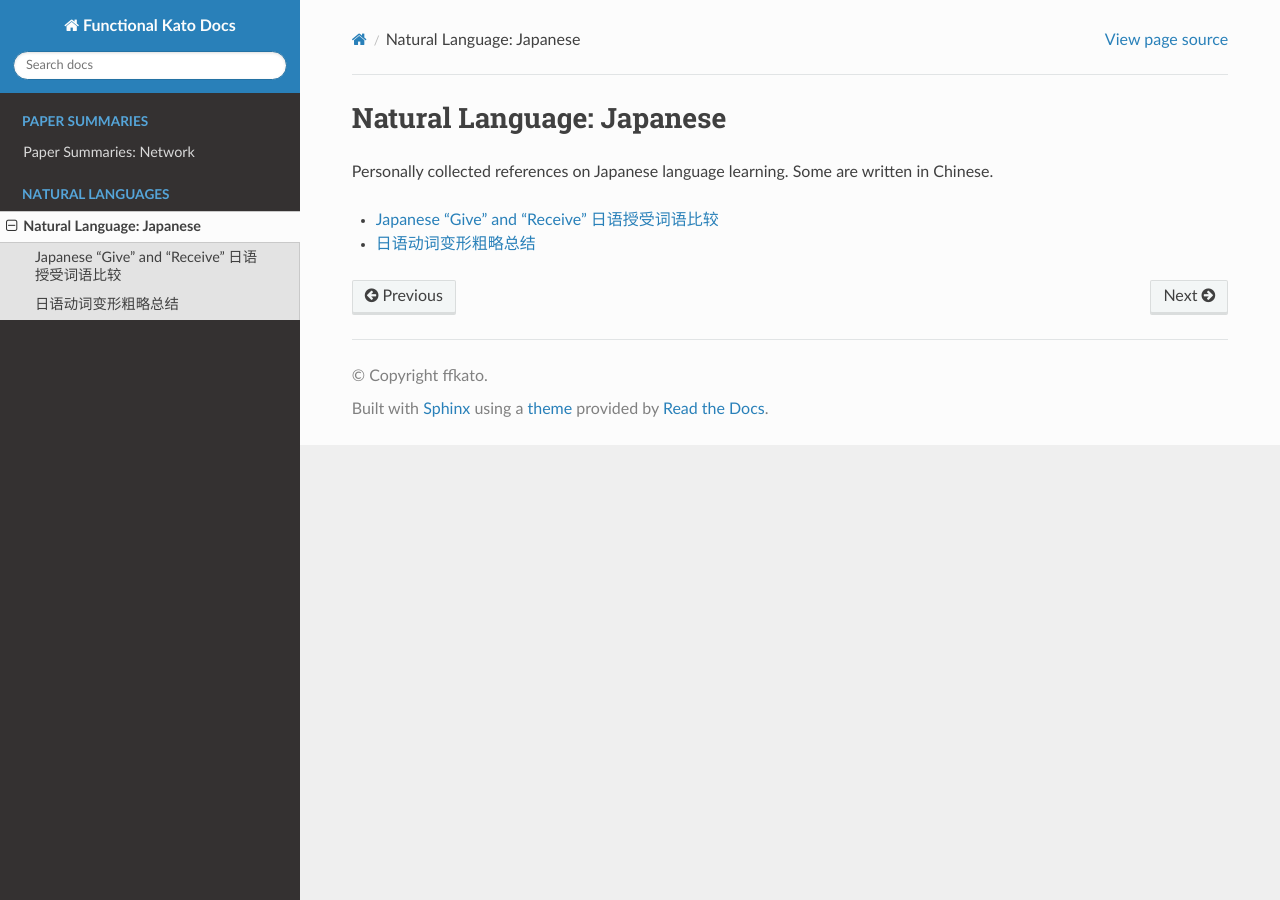
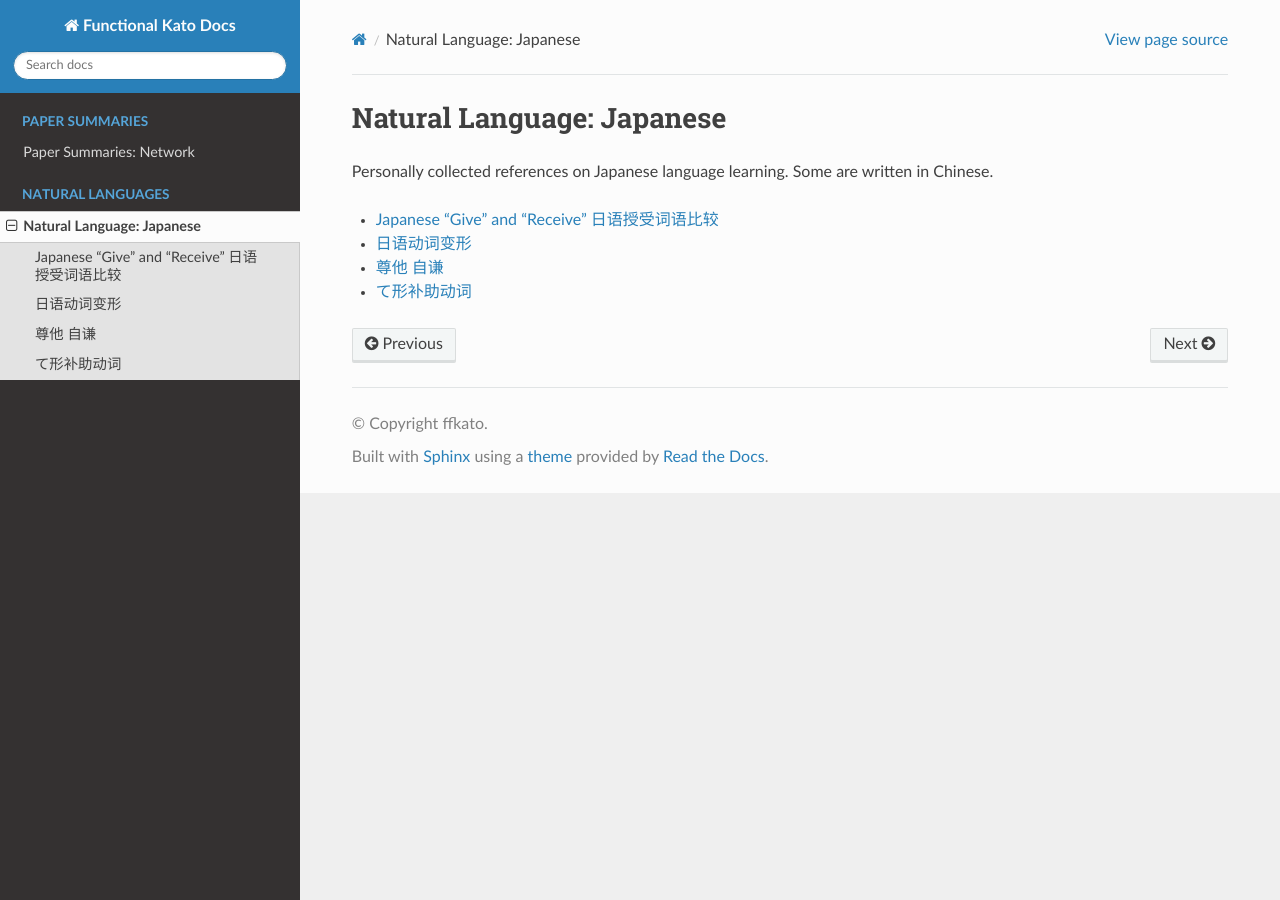
Before and after one commit to ffkato/docs, a Sphinx documentation site: the page built from docs/source/index_nl_jp.rst, in a window 1280 px wide. Built offline with Sphinx 7.4.7 and the Read the Docs theme 2.0.0, drawn with Linux system fonts in a browser that asks for light colours; some of the changed lines change nothing that is shown.

Commit message:
nljp: change forms; add keigo/kenjyougo; add te

```diff
--- a/docs/source/docs/natural-language/nihongo/Japanese-Verb-Forms.md
+++ b/docs/source/docs/natural-language/nihongo/Japanese-Verb-Forms.md
@@ -1,4 +1,4 @@
-# 日语动词变形粗略总结
+# 日语动词变形
 
 粗略介绍活用形，变化型，助动词等多个语法点
 
--- /dev/null
+++ b/docs/source/docs/natural-language/nihongo/Japanese-keigo-kenjyougo.md
@@ -0,0 +1,148 @@
+# 尊他 自谦
+
+敬语粗略分类
+
+1. 尊他语
+2. 自谦语
+3. 礼貌语 （使用 です ます 表示敬意）
+
+尊他语尊敬程度最高是有不规则尊他形的动词的不规则尊他形。
+
+名词，形容词用 ご 或者 お 表达敬意
+
+* ご 汉语语源
+* お 日语语源
+
+只能直接记忆
+
+## 尊他语
+
+抬高描述对象身份地位表示敬意
+
+不规则
+
+* いらっしゃる
+  * いる
+  * 行く
+  * 来る
+* なさる
+  * する
+* 召し上がる
+  * 食べる
+  * 飲む
+* あがる
+  * 食べる
+  * 飲む
+* おっしゃる
+  * 言う
+* ご覧になる
+  * 見る
+* くださる
+  * くれる
+* ご存じだ
+  * 知っている
+* お亡くなりになる
+  * 死ぬ
+
+です
+
+* でいらっしゃいます
+
+ある
+
+* ございます
+
+お/ご \+ 连用形 \+ になる
+
+* 不能用
+  * 来る
+  * する
+  * 二类动词去掉 ます 后只有一个音节不能使用
+    * 如：いる、着る、見る
+  * 如果有不规则尊敬语动词不能使用
+* 原则上汉语语源词前用ご
+* 与被动形一样，但不变化助词等
+* 敬语助动词，尊敬程度比较低的尊他语
+* 例：お客様はもうお帰りになりました。
+  * `お世話になります。`不是尊敬语
+
+还有别的尊敬语，这里省略。
+
+礼貌级别
+
+* 不规则 > お になる > 被动形
+
+## 自谦语
+
+降低说话者身份表达敬意
+
+不规则
+
+* 参る
+  * 行く
+  * 来る
+* おる
+  * いる
+  * (ています→ております)
+* 存じている ／ 存じる
+  * 知っている
+  * 思う
+  * 另：`存じ上げる`
+* いただく
+  * もらう
+  * 食べる
+  * 飲む
+* 差し上げる
+  * あげる
+* 伺う（うかがう）
+  * 訪ねる・尋ねる
+  * 聞く
+  * 行く
+  * 来る
+  * 訪問する
+* 申す
+  * 言う
+  * `申し上げる` 自谦程度更高
+* 拝見する
+  * 見る
+* 拝借する
+  * 借りる
+* お目にかかる
+  * 会う
+* いたす
+  * する
+* 承る（うけたまわる）
+  * 受ける
+  * 聞く
+
+です
+
+* でございます
+* 严格意义上不是自谦语，只是更加礼貌的表达方式
+* 较“古老”的语法，不应滥用
+
+お/ご \+ 连用形 \+ する/いたす
+
+* 不能用
+  * 来る
+  * する
+  * 二类动词去掉 ます 后只有一个音节不能使用
+    * 如：いる、着る、見る
+  * 如果有不规则尊敬语动词不能使用
+* 原则上汉语语源词前用ご
+
+还有别的自谦语，这里省略。
+
+礼貌级别
+
+* 不规则 > お いたす > お する
+
+## References
+
+* [㋑ 「お…する［します］」「お…申し上げる」などの形で、間に動詞連用形、漢語サ変動詞語幹、形容（動）詞などが入る。 - 広辞苑無料検索 明鏡国語辞典](https://sakura-paris.org/dict/%E6%98%8E%E9%8F%A1%E5%9B%BD%E8%AA%9E%E8%BE%9E%E5%85%B8/content/744_888)
+* [【Ｎ３文法】お／ご～になる／になります | 毎日のんびり日本語教師](https://nihongonosensei.net/?p=20362)
+* [【Ｎ３文法】お／ご～する／します／致す／致します | 毎日のんびり日本語教師](https://nihongonosensei.net/?p=20372)
+* [日本語 文法 48回コース](http://www.coelang.tufs.ac.jp/mt/ja/gmod/courses/c02/lesson48/step2/explanation/092.html)
+* [49課教案　「尊敬語」　お～になる／ください　特別尊敬  |  日本語教師のN1et](https://jn1et.com/kyouan49/)
+* [50課教案　「謙譲語」　お～します　ご3gVします　特別謙譲　丁寧語  |  日本語教師のN1et](https://jn1et.com/kyouan50/)
+* [敬語の基本　～正しい敬語の使い方～｜インターネット受験－敬語力検定](https://www.keigoryoku.com/keigo/)
--- /dev/null
+++ b/docs/source/docs/natural-language/nihongo/Japanese-te-Auxiliary.md
@@ -0,0 +1,202 @@
+# て形补助动词
+
+日语中て形有一些很常用的[补助动词](https://zh.wikipedia.org/zh-hans/%E6%97%A5%E8%AF%AD%E8%AF%AD%E6%B3%95#%E5%8A%A9%E5%8A%A8%E8%AF%8D)
+
+## ていく
+
+て形 \+ いく
+
+### 做某事，然后离开
+
+空间
+
+例
+
+* ご飯を食べていく
+  * 吃完走
+* 仕事に、本を買っていく
+  * 买了书去工作
+
+### 做某事，在做之前其方向远离主语当前位置
+
+空间
+
+例
+
+* 遠くへ離れていく
+  * 向远方离去
+  * 在"离开"瞬间性动词发生之前，方向远离
+* 昨日家へ、自転車に乗っていった
+  * （说话者在学校）昨天骑了自行车回家
+
+### 状态或行为从现在持续到将来
+
+时间
+
+例
+
+* 勉強を続けていく
+  * 继续学习
+* 色が変わっていく
+  * 颜色在变化
+
+## てくる
+
+て形 \+ くる
+
+### 做某事，然后到说话者的位置
+
+常译为"去去就来”
+
+例
+
+* 本をかってきました
+  * 买了书过来（在到达当前位置之前买了书）
+  * 注：根据上下文，也可翻译为："刚去买了书回来"
+* ちょっと食べ物をかってきます
+  * 很快去买点吃的回来
+  * 注：可表示非说话位置的出发点，但`ちょっと`存在的话多表示"去去就来"，强调离开时间短暂
+
+### 做某事的方向朝向说话者的位置
+
+例
+
+* ここに歩いてきました
+  * 我走过来的
+* 彼はにこにこしながら私に近づいてきた
+  * 他笑着走了过来
+
+### 状态或行为从过去持续到现在
+
+过去某个时间点到现在的发展变化
+
+常用过去式
+
+例
+
+* 四年前から日本語を勉強してきた
+  * 从四年前就开始学习日语到现在
+* この習俗が続いてきた
+  * 这个习俗延续至今
+
+## てある
+
+て形 \+ ある
+
+### 目的性动作的结果的状态
+
+**他动词**
+
+* 强调动作有目的或原因
+* 只能用他动词，和`ている`比较，强调动作的主语本身没有改变
+* 因此不经常接续会改变主语本身的他动词（如`着る`）
+  * 一个行为如果会改变主语状态，那么用自动词形式加`ている`比较自然
+* 主语一般省略，要么不知道或者不关心，要么上下文很明显
+
+动作承受对象助词可用`が`或`を`
+
+例
+
+* 車が直してある
+  * 车修好了
+* ケーキを入れてあります
+  * 里面放了一个蛋糕
+* ドアが開いてある
+  * 门被打开了（有目的）
+
+## ている
+
+て形 \+ いる
+
+### 正在进行或习惯
+
+**持续性动词**
+
+* 大部分他动词是持续性动词
+
+例
+
+* 寝ています
+  * 在睡觉
+* 泳いでいる
+  * 平时在游泳
+
+### 结果的状态
+
+**自动词**并且是**瞬间性动词**
+
+* 和`てある`比较，不知道主语或主语是自然力量（不关心动作发出者是谁）
+
+例
+
+* 綺麗な服を着ている
+  * 穿**着**漂亮衣服
+* 何か入っていますか
+  * 里面放**着**什么？
+* ドアが開いている
+  * 门开**着**（没有特别的目的，只是开着）
+
+## ておく/とく
+
+て形 \+ おく
+
+て形去て \+ とく
+
+* 口语省略`てお`为`と`
+
+### 事先做
+
+* 提前做好某事
+* 着眼未来做某事
+
+例
+
+* 予約しておく
+  * 提前预约好
+* 旅行に行くので、保険を入ておく
+  * 旅行前把保险买好
+* ドアが開いておく
+  * 事先把门打开
+
+## てしまう/ちゃう
+
+て形 \+ しまう
+
+て形 -て \+ ちゃう
+
+* 口语省略`てしま`为`ちゃ`
+
+### 结束
+
+* 完成
+* 完成不应该完成的，有懊悔/遗憾语气
+  * 更常见
+
+例
+
+* 宿題を全部してしまった
+  * 作业全写完了
+* 学校がしてしまうと、帰る
+  * 一放学就回家
+* 寝坊してしまいました
+  * 睡过头了
+* しちゃった
+  * 搞砸了
+
+## てみる
+
+て形 \+ みる
+
+### 尝试
+
+例
+
+* この本をぜひ読んでみてください
+  * 请一定要试试这本书
+* これは着てみてもいいですか
+  * 我能试穿这个吗
+
+## Reference
+
+* "Yookoso! Continuing with Contemporary Japanese" Yasu-Hiko Tohsaku 3rd edition
+* 《新日本语能力考试N1-N5文法详解》华东理工大学出版社 第一版
--- a/docs/source/index_nl_jp.rst
+++ b/docs/source/index_nl_jp.rst
@@ -8,3 +8,5 @@ Personally collected references on Japanese language learning. Some are written
 
    docs/natural-language/nihongo/Japanese-Give-and-Receive
    docs/natural-language/nihongo/Japanese-Verb-Forms
+   docs/natural-language/nihongo/Japanese-keigo-kenjyougo
+   docs/natural-language/nihongo/Japanese-te-Auxiliary
```
